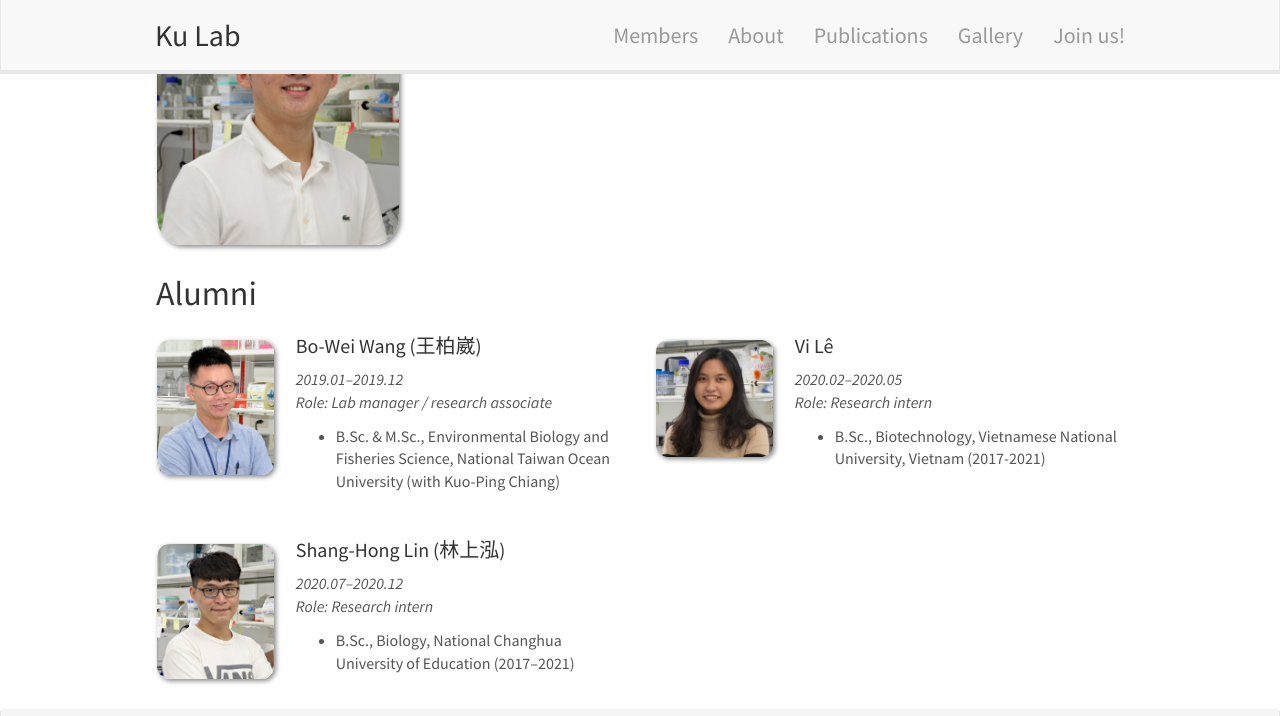
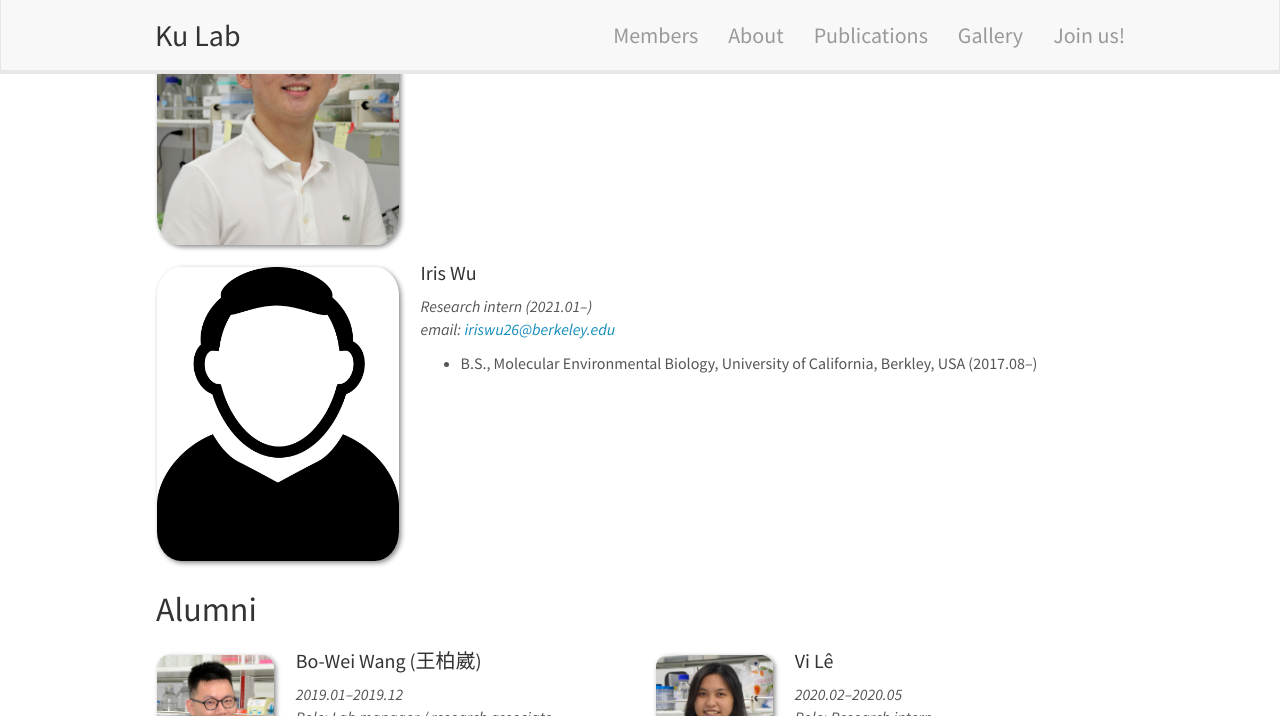
Before and after one commit to tzutongkao/Kao_Lab, a Jekyll site: the page built from _pages/team.md, in a window 1280 px wide and 900 px high, scrolled down 2659 px, cut to the strip 0-716 px from the top of the window. Built offline with Jekyll 4.4.1, drawn with Linux system fonts in a browser that asks for light colours; nearby versions of some CDN libraries.

Commit message:
Update team_members.yml

```diff
--- a/_data/team_members.yml
+++ b/_data/team_members.yml
@@ -75,3 +75,10 @@
   email: th456@cornell.edu
   number_educ: 1
   education1: B.A., Biological Sciences, Cornell University, USA (2017.08–)
+
+- name: Iris Wu
+  photo: avatar.jpg
+  info: Research intern (2021.01–)
+  email: iriswu26@berkeley.edu
+  number_educ: 1
+  education1: B.S., Molecular Environmental Biology, University of California, Berkley, USA (2017.08–)
```
